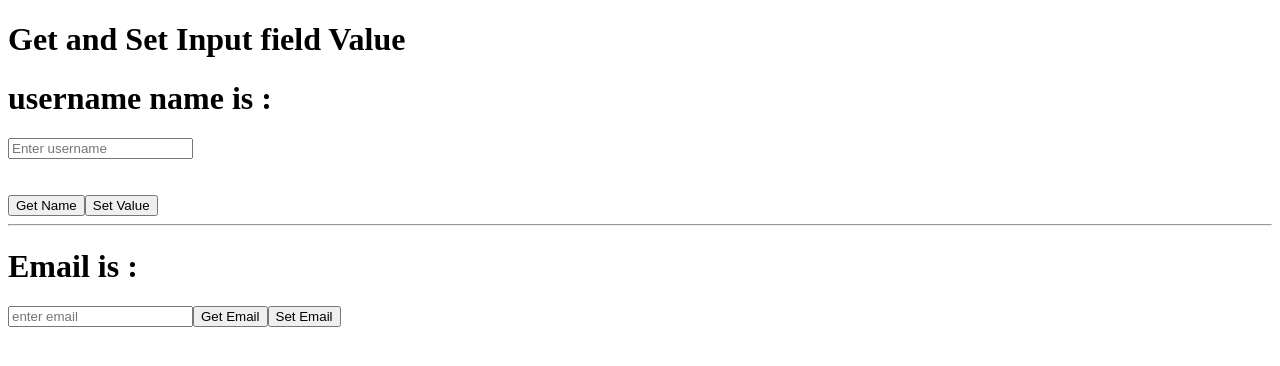
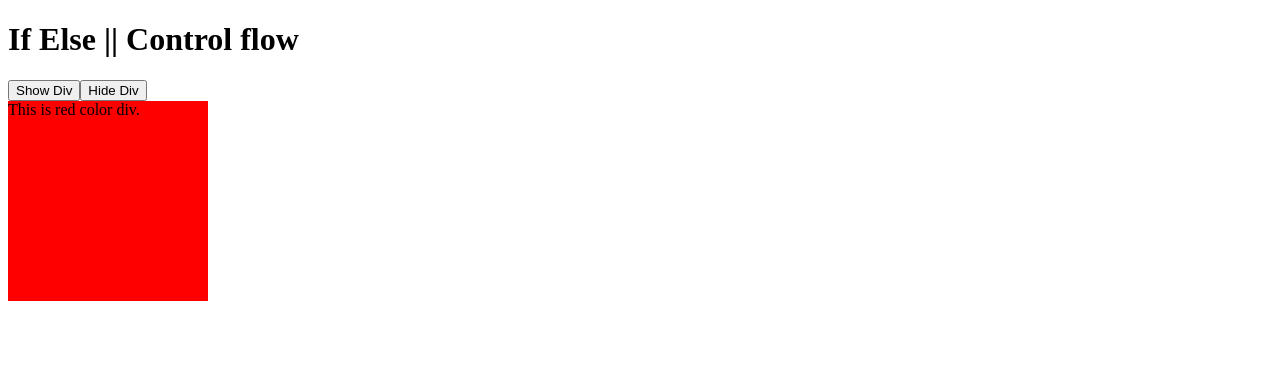
Before and after one commit to khanshaif9102/ANGULAR-19-TUT, an Angular app: page / in a window 1280 px wide. Shown: the top 366 px of the page. Built offline with nearby package versions, Linux system fonts and the light colour scheme.

Commit message:
if-else condition

```diff
--- a/angular.json
+++ b/angular.json
@@ -2,7 +2,8 @@
   "$schema": "./node_modules/@angular/cli/lib/config/schema.json",
   "version": 1,
   "cli": {
-    "packageManager": "npm"
+    "packageManager": "npm",
+    "analytics": false
   },
   "newProjectRoot": "projects",
   "projects": {
--- a/src/app/app.html
+++ b/src/app/app.html
@@ -9,4 +9,5 @@
 
 <!-- <app-events></app-events> -->
 
-<app-input-get-and-set></app-input-get-and-set>
+<!-- <app-input-get-and-set></app-input-get-and-set> -->
+<app-if-else></app-if-else>
--- a/src/app/app.ts
+++ b/src/app/app.ts
@@ -6,11 +6,12 @@ import { ProfileComponent } from "./profile/profile";
 import { Counter } from './counter/counter';
 import { Events } from "./events/events";
 import { InputGetAndSet } from './input-get-and-set/input-get-and-set';
+import { IfElse } from './if-else/if-else';
 
 
 @Component({
   selector: 'app-root',
-  imports: [RouterOutlet, Login, Signup, ProfileComponent, Counter, Events, InputGetAndSet],
+  imports: [RouterOutlet, Login, Signup, ProfileComponent, Counter, Events, InputGetAndSet, IfElse],
   templateUrl: './app.html',
   styleUrl: './app.css'
 })
--- /dev/null
+++ b/src/app/if-else/if-else.html
@@ -0,0 +1,17 @@
+<h1>If Else || Control flow</h1>
+
+<button>Show Div</button>
+<button>Hide Div</button>
+
+@if (display)
+{
+<div style="width: 200px; height: 200px; background-color: red;">
+    This is red color div.
+</div>
+}
+@else
+{
+<div style="width: 200px; height: 200px; background-color: green;">
+    This is green color div.
+</div>
+}
--- /dev/null
+++ b/src/app/if-else/if-else.ts
@@ -0,0 +1,13 @@
+import { Component } from '@angular/core';
+
+@Component({
+  selector: 'app-if-else',
+  imports: [],
+  templateUrl: './if-else.html',
+  styleUrl: './if-else.css',
+})
+export class IfElse {
+
+  display = true;
+
+}
```
Also changed, not shown: src/app/if-else/if-else.css (added), 1 other file (tests, documents, lock files or other folders).
